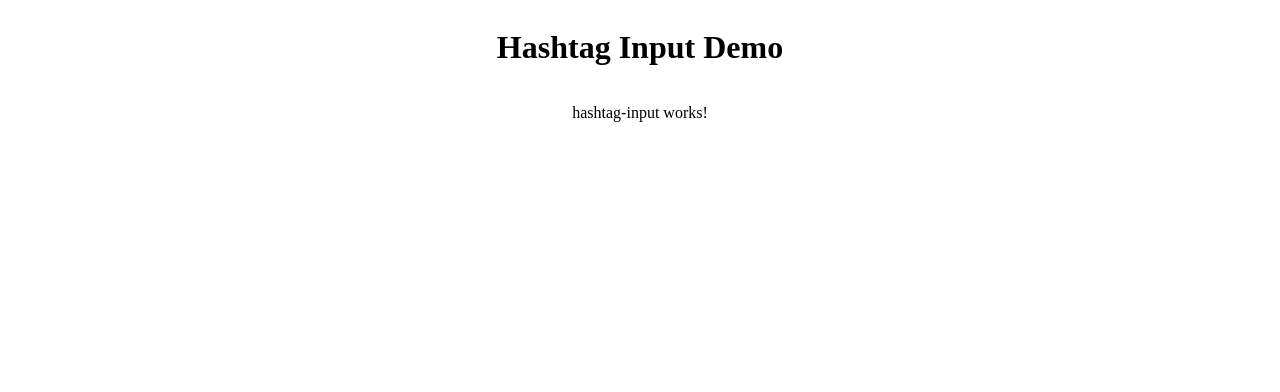
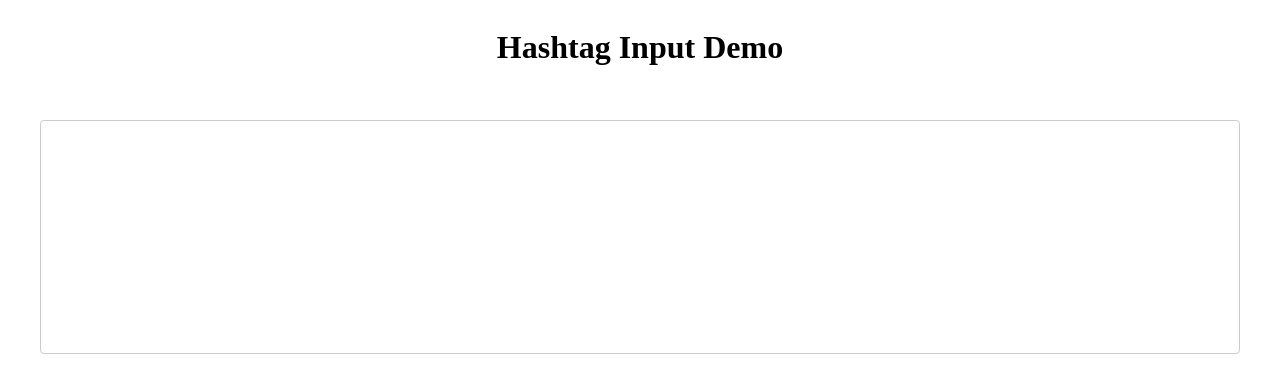
Before and after one commit to ASKyzer/hashtag-input-demo, an Angular app: page / in a window 1280 px wide. Shown: the top 392 px of the page. Built offline with nearby package versions, Linux system fonts and the light colour scheme.

Commit message:
add tip tap and prose mirrir dependencies and basic text editor

```diff
--- a/package.json
+++ b/package.json
@@ -18,6 +18,10 @@
     "@angular/platform-browser": "^17.3.0",
     "@angular/platform-browser-dynamic": "^17.3.0",
     "@angular/router": "^17.3.0",
+    "@tiptap/core": "^2.9.1",
+    "@tiptap/starter-kit": "^2.9.1",
+    "prosemirror-state": "^1.4.3",
+    "prosemirror-view": "^1.35.0",
     "rxjs": "~7.8.0",
     "tslib": "^2.3.0",
     "zone.js": "~0.14.3"
--- a/src/app/app.component.css
+++ b/src/app/app.component.css
@@ -1,7 +1,14 @@
+main {
+  padding: 2rem;
+  width: 100%;
+}
+
 .container {
   display: flex;
   flex-direction: column;
   align-items: center;
+  justify-content: center;
   max-width: 1200px;
   margin: 0 auto;
+  padding: 0 2rem;
 }
--- a/src/app/components/hashtag-input/hashtag-input.component.css
+++ b/src/app/components/hashtag-input/hashtag-input.component.css
@@ -0,0 +1,24 @@
+.editor-container {
+  border: 1px solid #ccc;
+  border-radius: 4px;
+  min-height: 200px;
+}
+
+.editor-content {
+  padding: 1rem;
+  min-height: 200px;
+}
+
+.ProseMirror {
+  min-height: 200px;
+  height: 100%;
+  outline: none;
+}
+
+.ProseMirror p.is-empty::before {
+  color: #adb5bd;
+  content: attr(data-placeholder);
+  float: left;
+  height: 0;
+  pointer-events: none;
+}
--- a/src/app/components/hashtag-input/hashtag-input.component.html
+++ b/src/app/components/hashtag-input/hashtag-input.component.html
@@ -1 +1,3 @@
-<p>hashtag-input works!</p>
+<div class="editor-container">
+  <div #editorElement class="editor-content"></div>
+</div>
--- a/src/app/components/hashtag-input/hashtag-input.component.ts
+++ b/src/app/components/hashtag-input/hashtag-input.component.ts
@@ -1,12 +1,30 @@
-import { Component } from '@angular/core';
+import { Component, OnDestroy, OnInit } from '@angular/core';
+import { Editor } from '@tiptap/core';
+import StarterKit from '@tiptap/starter-kit';
 
 @Component({
   selector: 'app-hashtag-input',
   standalone: true,
   imports: [],
   templateUrl: './hashtag-input.component.html',
-  styleUrl: './hashtag-input.component.css'
+  styleUrl: './hashtag-input.component.css',
 })
-export class HashtagInputComponent {
+export class HashtagInputComponent implements OnInit, OnDestroy {
+  private editor: Editor;
 
+  ngOnInit() {
+    this.editor = new Editor({
+      element: document.querySelector('.editor-content')!,
+      extensions: [StarterKit],
+      editorProps: {
+        attributes: {
+          class: 'prose prose-sm sm:prose lg:prose-lg xl:prose-2xl mx-auto focus:outline-none',
+        },
+      },
+    });
+  }
+
+  ngOnDestroy() {
+    this.editor.destroy();
+  }
 }
```
Also changed, not shown: 1 other file (tests, documents, lock files or other folders).
